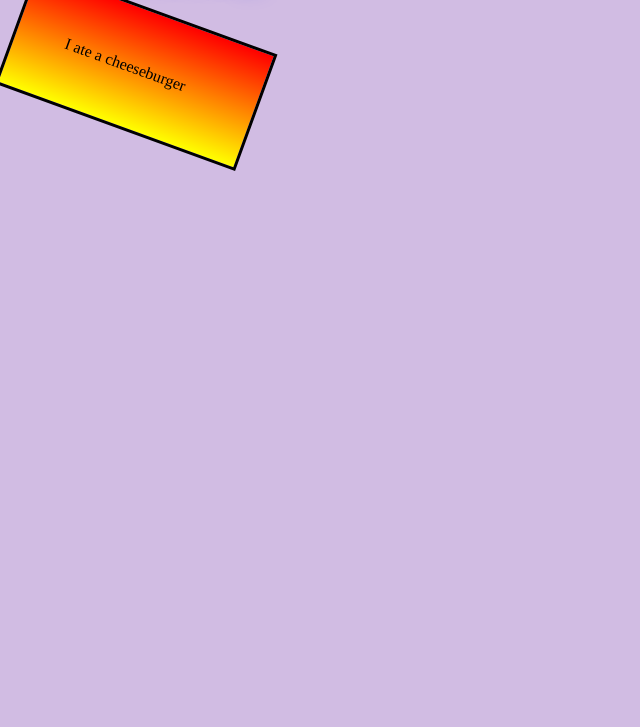
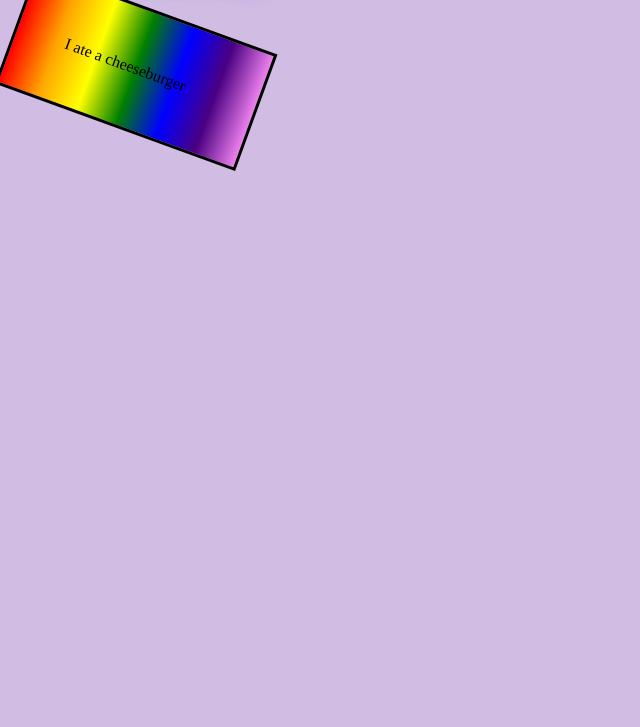
Before and after one commit to megsan02/site2, a plain HTML site: page index.html in a window 1280 px wide. Shown: the part 73-800 px from the top of the page, without its empty margins (0-640 px from the left). Drawn offline with Linux system fonts and the light colour scheme.

Commit message:
rainbow gradient

```diff
--- a/mystyle.css
+++ b/mystyle.css
@@ -13,7 +13,7 @@ h1 {
 #cheeseburger {
   padding: 50px;
   border: 3px solid #000;
-  background-image: linear-gradient(red,yellow);
+  background-image: linear-gradient(to right, red,orange,yellow,green,blue,indigo,violet);
   width: 150px;
   transform: rotate(20deg);
 
```
